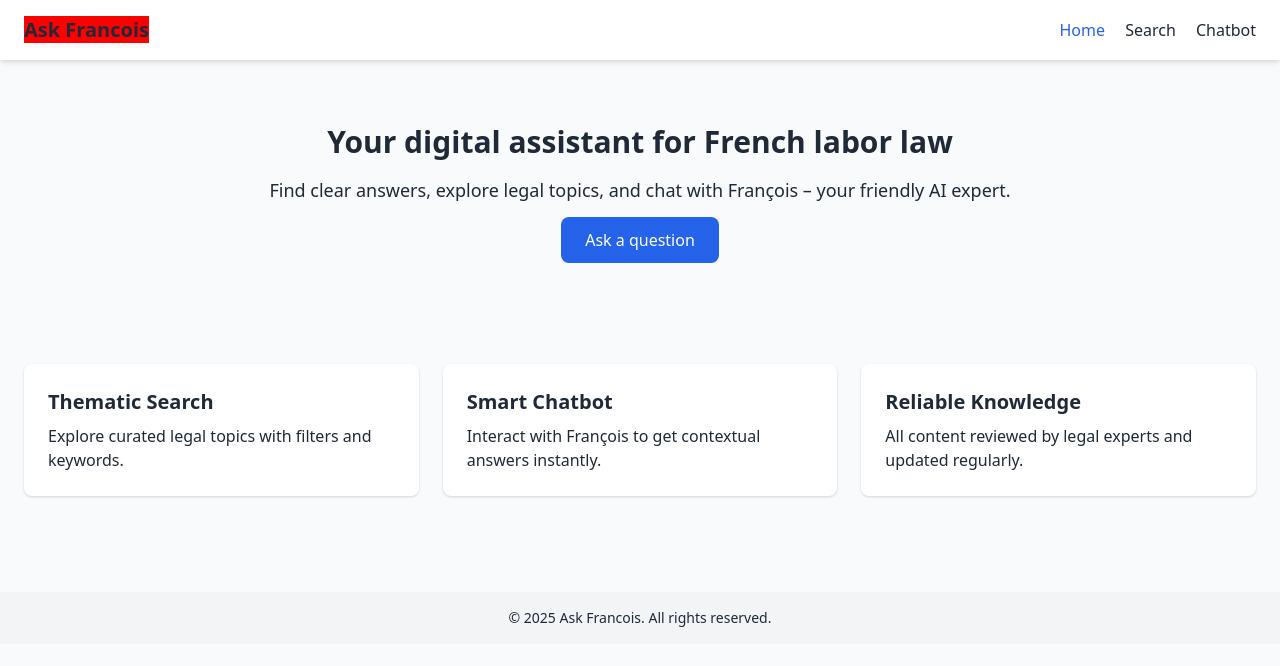
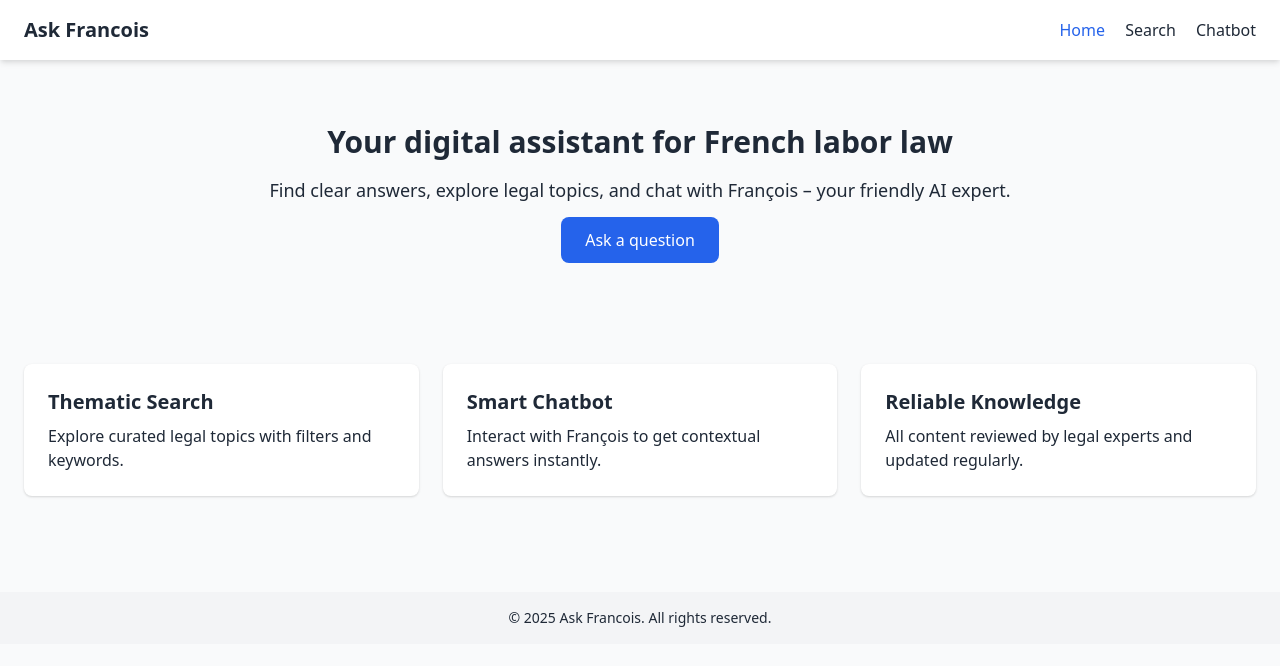
Before and after one commit to seravilofr/Ask-Francois, a plain HTML site: page index.html in a window 1280 px wide. Drawn offline with nearby package versions, Linux system fonts and the light colour scheme.

Commit message:
Update index.html

```diff
--- a/index.html
+++ b/index.html
@@ -11,7 +11,7 @@
   <!-- Header -->
   <header class="bg-white shadow-md py-4 px-6 flex justify-between items-center">
     <div class="text-xl font-bold">
-      <a href="index.html" style="background: red;">Ask Francois</a>
+      <a href="index.html" class="hover:underline">Ask Francois</a>
     </div>
     <nav class="space-x-4">
       <a href="index.html" class="text-blue-600 hover:underline">Home</a>
```
